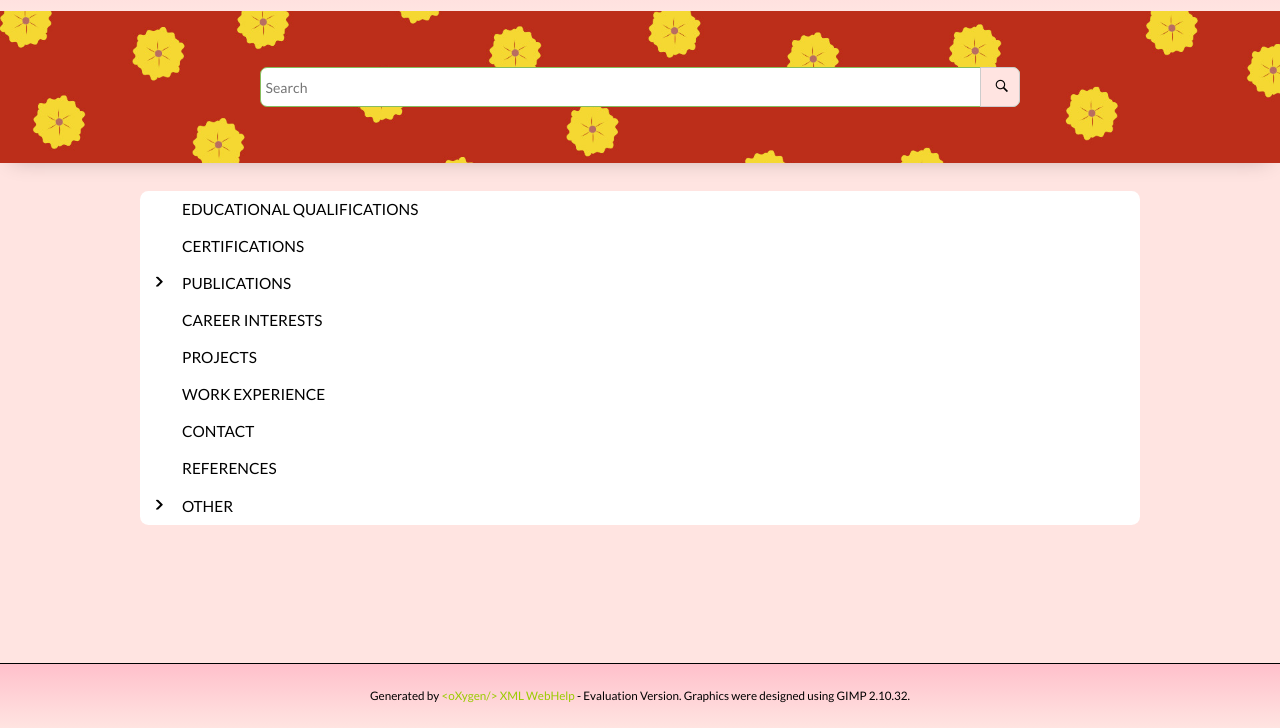
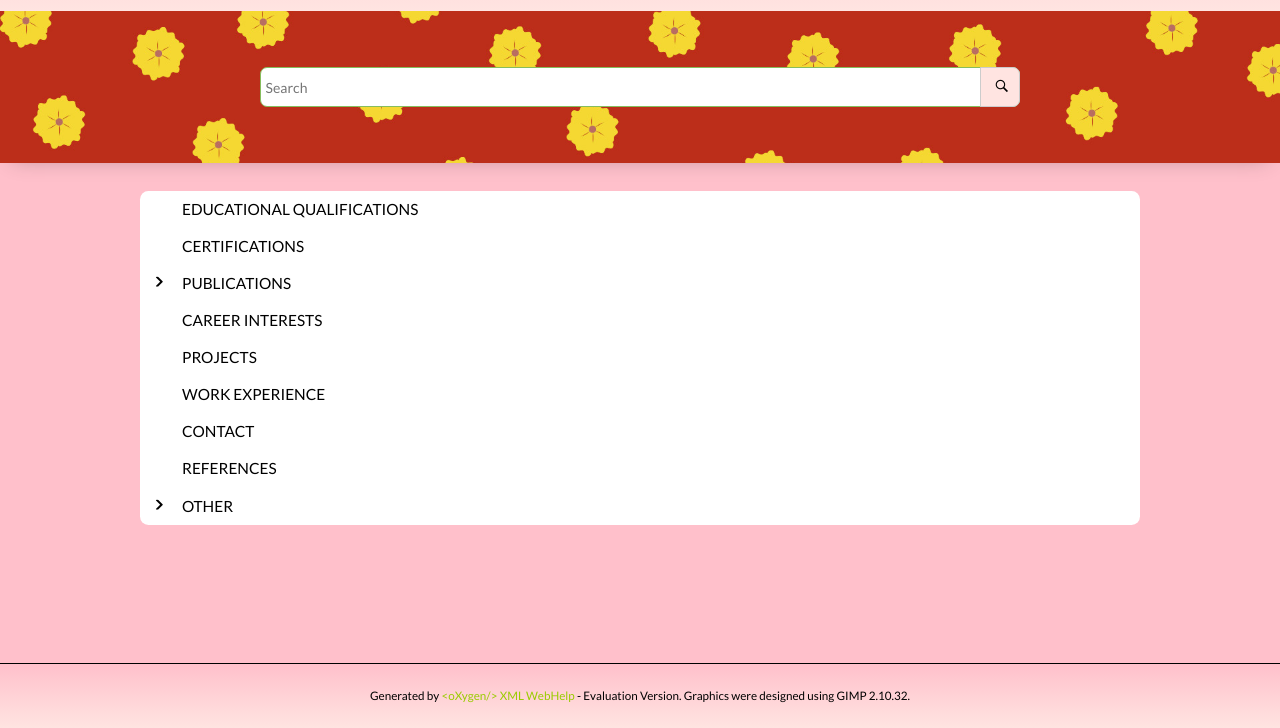
Before and after one commit to Shru31291/Shruti-Oxygen-XML-author-DITA-XML-Resume, a plain HTML site: page Shru-resume.html in a window 1280 px wide. Shown: the part 132-860 px from the top of the page. Drawn offline with Linux system fonts and the light colour scheme; a script that the page names is missing; files whose address does not match are found by name.

Commit message:
Update shru-custom.css

```diff
--- a/shru-custom.css
+++ b/shru-custom.css
@@ -14,7 +14,7 @@
 @import url(https://fonts.googleapis.com/css?family=Lato:300,300italic,400,400italic,700,700italic);
 body{
     font-family: 'Lato', sans-serif;
-    background: mistyrose;
+    background: pink;
 }
 
 /*
```
